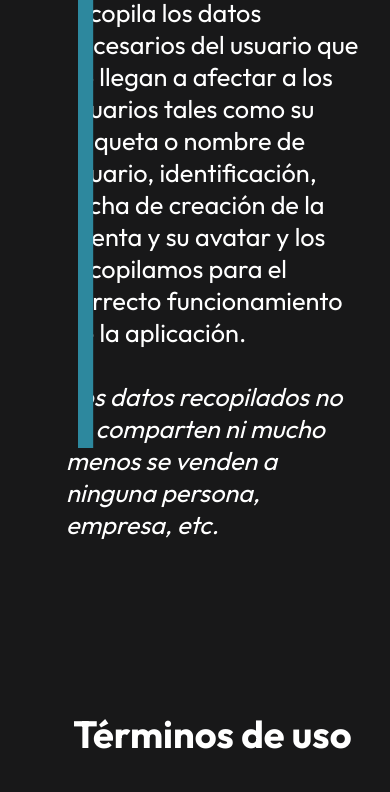
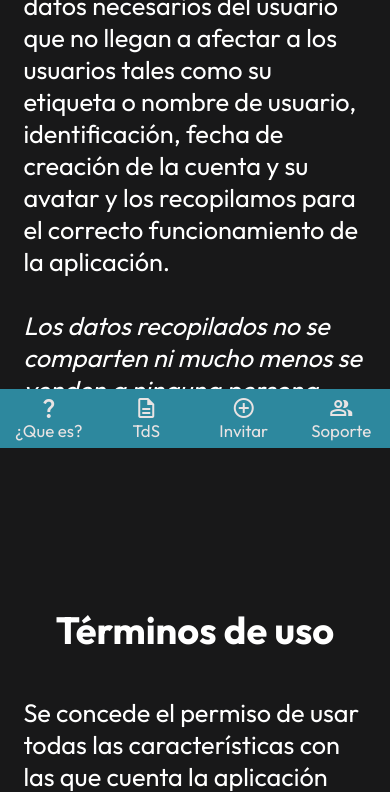
Before and after one commit to 2DavidGarcia4/util-bot-dicord, a plain HTML site: page tos.html in a window 390 px wide. Shown: the part 396-1188 px from the top of the page. Drawn offline with nearby package versions, Linux system fonts and the light colour scheme.

Commit message:
Nuevo archivo y cambios

```diff
--- /dev/null
+++ b/main.js
@@ -0,0 +1,8 @@
+const list = document.querySelectorAll('.list');
+function activeLink(){
+   list.forEach((item) =>
+   item.classList.remove('active'));
+   this.classList.add('active');
+}
+list.forEach((item) =>
+item.addEventListener('click',activeLink));
--- a/style.css
+++ b/style.css
@@ -61,7 +61,7 @@ header{
 }
 
 header:hover{
-   width: 20%;
+   width: 38vh;
 }
 
 img{
@@ -160,8 +160,8 @@ header:hover ul li a .title{
    display: inline-block;
    /* position: relative; */
    font-size: 3vh;
-   padding: 8%;
-   padding-left: calc(13% + 1.8vh);
+   padding: 8vh;
+   padding-left: 18vh;
 }
 
 .texto a{
@@ -185,3 +185,58 @@ h3{
    text-align: center;
    margin-bottom: 3vh;
 }
+
+
+@media (max-width: 600px) {
+   .texto{
+      margin-bottom: 7vh;
+      padding: 6%;
+   }
+
+   .barr{
+      display: flex;
+      position: absolute;
+      position: fixed;
+      align-items: center;
+      justify-content: space-between;
+      top: 93vh;
+      width: 100%;
+      height: 7vh;
+      background-color: var(--bot-color);
+   }
+
+   .barr a{
+      display: block;
+      text-decoration: none;
+      width: 100%;
+      display: flex;
+      flex-direction: column;
+      color: #e9e3e3;
+      text-align: center;font-size: 2vh;
+   }
+
+   .barr a:active{
+      color: #ffffff;
+   }
+
+   header{
+      position: relative;
+      width: 10vh;
+      /* width: 280px; */
+      height: 100vh;
+      background: var(--background);
+      box-shadow: 1.8vh 0 0 var(--bot-color);
+      overflow: hidden;
+      transition: width 0.7s;
+      /* display: inline-block; */
+      /* margin: 0; */
+      transform: scale(0);
+      position: absolute;
+      position: fixed;
+   }
+
+   header .equis:active {
+      transform: scale(1);
+   }
+
+}
--- a/tos.html
+++ b/tos.html
@@ -7,6 +7,17 @@
     <title>Terms of Service</title>
     <link rel="icon" href="img/Logo-bot.png">
     <link rel="stylesheet" href="./style.css">
+
+    <meta name="description" content="Bot multifuncional que te puede ser de gran ayuda en tu servidor.">
+    <meta property="og:type" content="website">
+    <meta property="og:site_name" content="🦾 Útil">
+    <meta property="og:url" content="https://util-bot.netlify.app/">
+    <meta property="og:title" content="Útil Pagina web">
+    <meta property="og:description" content="Útil, un bot multi funcional con más de 40 comandos que te pueden ser de gran utilidad para tu servidor.">
+    <meta property="og:image" content="https://media.discordapp.net/attachments/967650956340756571/990353511604699266/util-logo.png">
+    <meta name="theme-color" content="#2D889E">
+
+    <link rel="stylesheet" href="https://fonts.googleapis.com/css2?family=Material+Symbols+Outlined:opsz,wght,FILL,GRAD@48,400,0,0" />
 </head>
 <body>
     <div class="texto">
@@ -33,6 +44,33 @@
             <i>Si realizas algún tipo de estás acciones el castigo puede ser la completa prohibición del usuario a utilizar a <b>Útil</b>.</i>
 
         </p>
+    </div>
+
+    <div class="barr">
+        <a href="#">
+            <span class="material-symbols-outlined">
+                question_mark
+            </span>
+            <span class="title">¿Que es?</span>
+        </a>
+        <a href="./tos.html">
+            <span class="material-symbols-outlined">
+                description
+            </span>
+            <span class="title">TdS</span>
+        </a>
+        <a href="https://discord.com/api/oauth2/authorize?client_id=935707268090056734&permissions=1239568329975&scope=bot%20applications.commands" target="_blank">
+            <span class="material-symbols-outlined">
+                add_circle
+            </span>
+            <span class="title">Invitar</span>
+        </a>
+        <a href="https://discord.gg/G7GUD7eNCb" target="_blank">
+            <span class="material-symbols-outlined">
+                group
+            </span>
+            <span class="title">Soporte</span>
+        </a>
     </div>
 
     <header>
@@ -80,15 +118,6 @@
     <script type="module" src="https://unpkg.com/ionicons@5.5.2/dist/ionicons/ionicons.esm.js"></script>
     <script nomodule src="https://unpkg.com/ionicons@5.5.2/dist/ionicons/ionicons.js"></script>
 
-    <script>
-        const list = document.querySelectorAll('.list');
-        function activeLink(){
-            list.forEach((item) =>
-            item.classList.remove('active'));
-            this.classList.add('active');
-        }
-        list.forEach((item) =>
-        item.addEventListener('click',activeLink));
-    </script>
+    <script src="./main.js"></script>
 </body>
 </html>
```
Also changed, not shown: index.html (+35 -15 lines).
